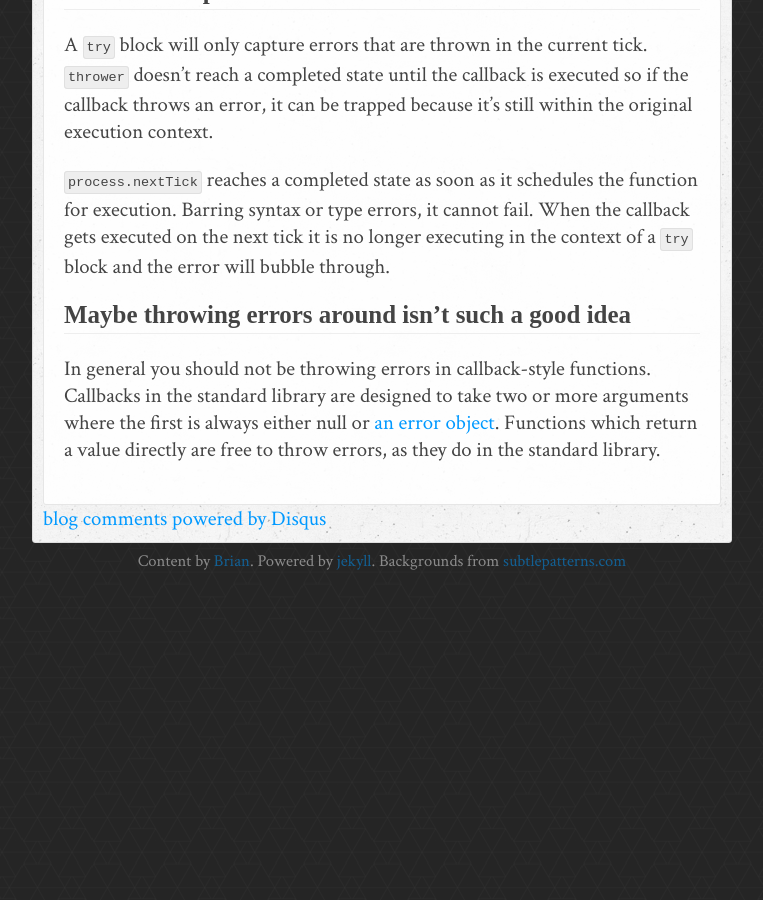
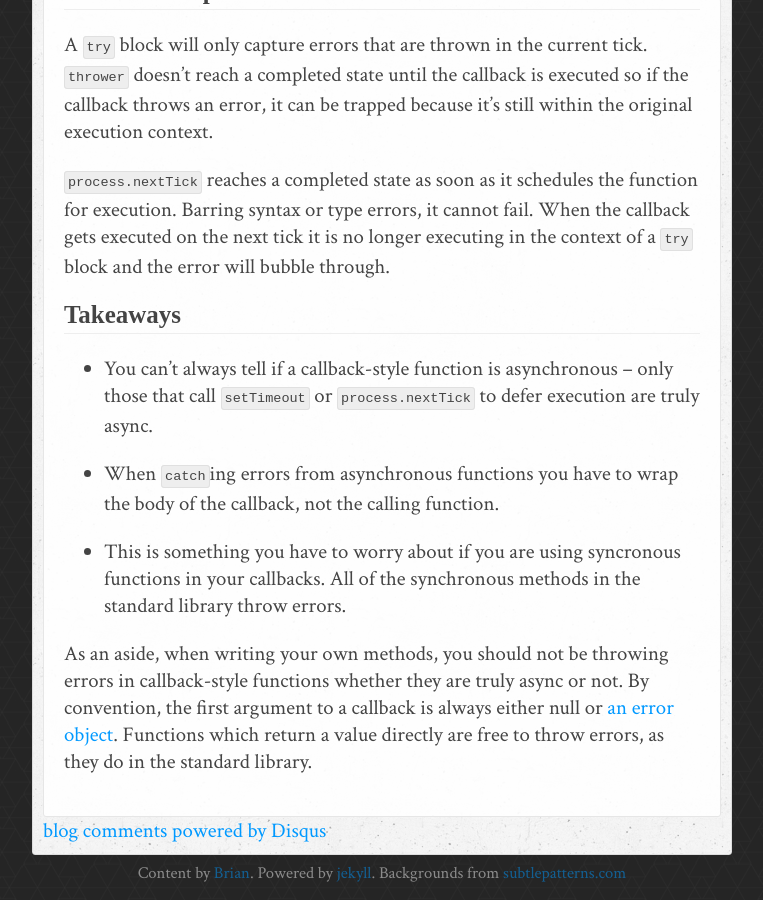
Before and after one commit to brianloveswords/bjb.io-site, a Jekyll site: the page built from _posts/2012-02-01-thinking-async-errors.md, in a window 1280 px wide and 900 px high, scrolled down 2847 px. Shown: the whole window, without its empty margins (258-1021 px from the left). Built offline with Jekyll 4.4.1, drawn with Linux system fonts in a browser that asks for light colours; nearby versions of some CDN libraries; some web fonts are replaced; comment, search, counter and statistics services are not loaded; before the commit the page ends 3435 px from its top, so only the background shows below that.

Commit message:
First draft, ready for tech review.

```diff
--- a/_posts/2012-02-01-thinking-async-errors.md
+++ b/_posts/2012-02-01-thinking-async-errors.md
@@ -140,11 +140,22 @@ function for execution. Barring syntax or type errors, it cannot fail. When
 the callback gets executed on the next tick it is no longer executing in the
 context of a `try` block and the error will bubble through.
 
-## Maybe throwing errors around isn't such a good idea
+## Takeaways
 
-In general you should not be throwing errors in callback-style
-functions. Callbacks in the standard library are designed to take two or more
-arguments where the first is always either null or
+* You can't always tell if a callback-style function is asynchronous -- only
+  those that call `setTimeout` or `process.nextTick` to defer execution are
+  truly async.
+
+* When `catch`ing errors from asynchronous functions you have to wrap the body
+  of the callback, not the calling function.
+
+* This is something you have to worry about if you are using syncronous
+  functions in your callbacks. All of the synchronous methods in the standard
+  library throw errors.
+
+As an aside, when writing your own methods, you should not be throwing errors
+in callback-style functions whether they are truly async or not. By
+convention, the first argument to a callback is always either null or
 [an error object](http://www.devthought.com/2011/12/22/a-string-is-not-an-error/). Functions
 which return a value directly are free to throw errors, as they do in the
 standard library.
```
